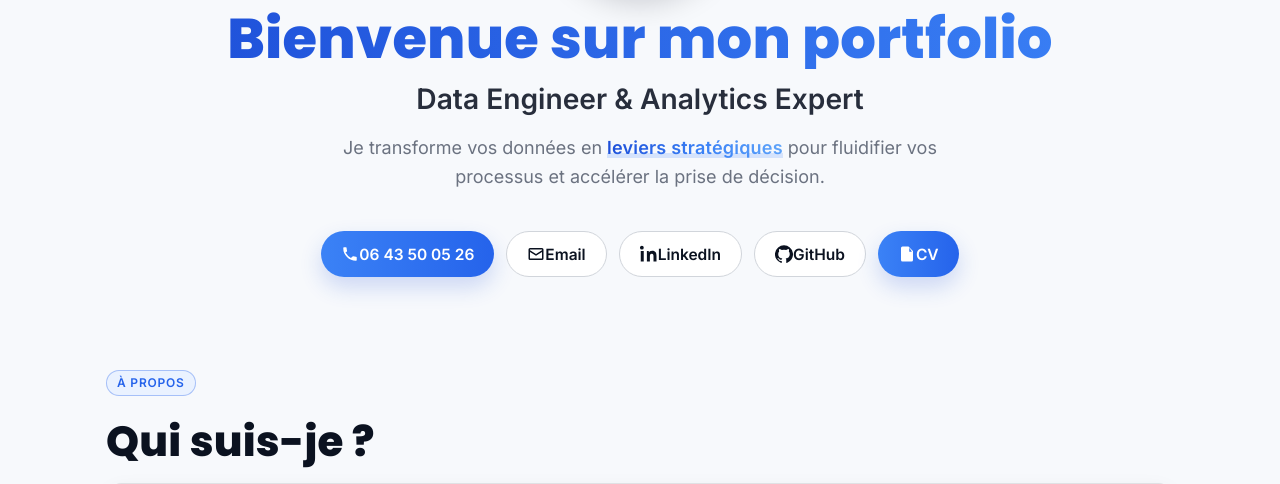
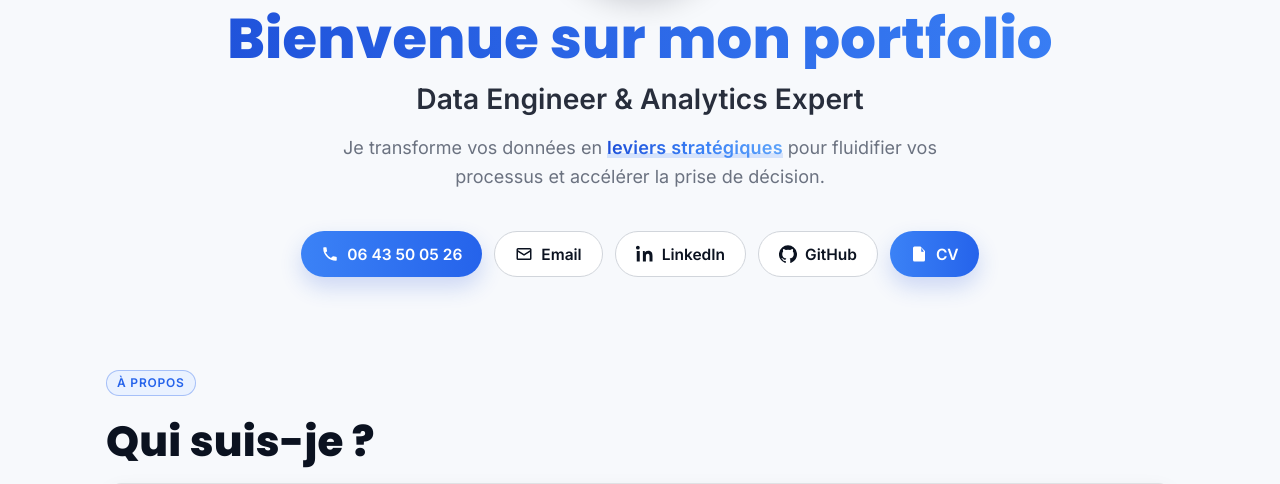
Before and after one commit to CAK91DY/MyPortfolio, a Flask app: page / in a window 1280 px wide. Shown: the part 353-837 px from the top of the page. Run offline with Flask 3, Linux system fonts and the light colour scheme.

Commit message:
changement et modification du code css

```diff
--- a/static/css/style.css
+++ b/static/css/style.css
@@ -845,3 +845,5 @@
   border-bottom: 0 !important;
   cursor: inherit;
 }
+
+.btn__icon{ margin-right:8px; }   /* primary case */
```
